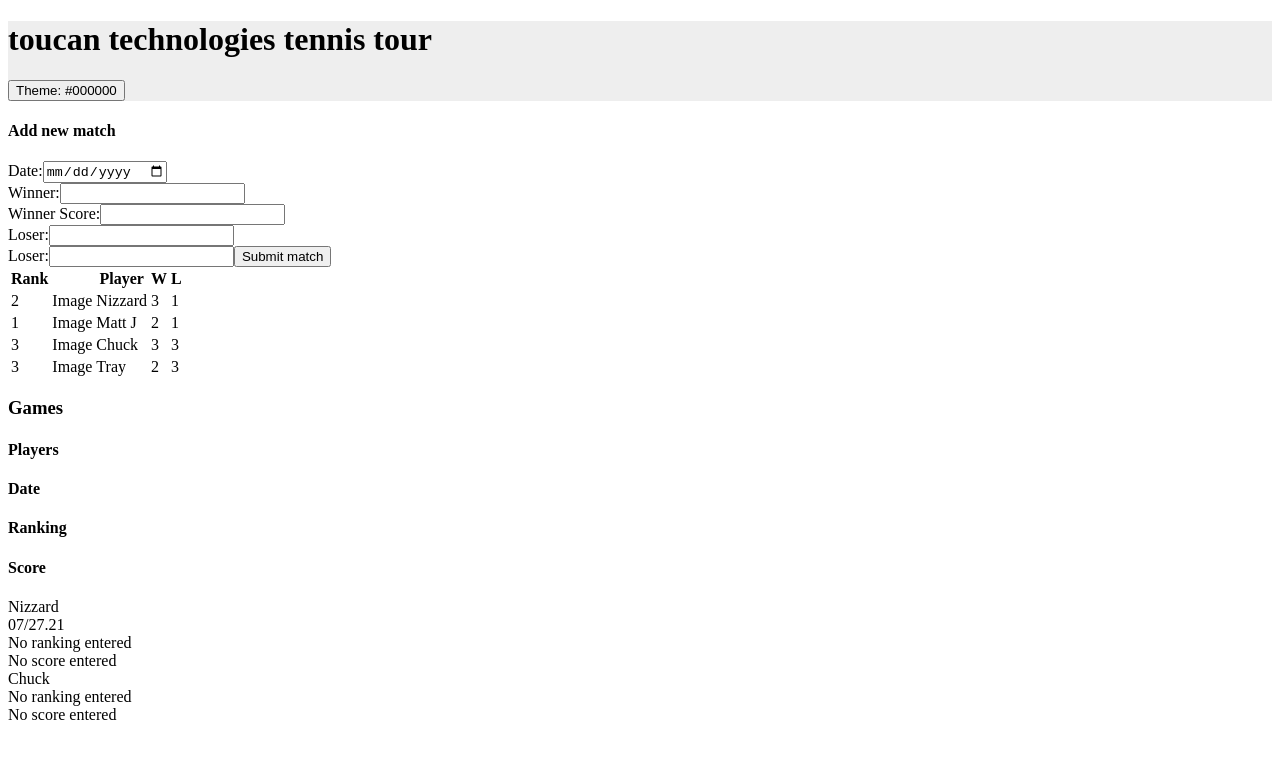
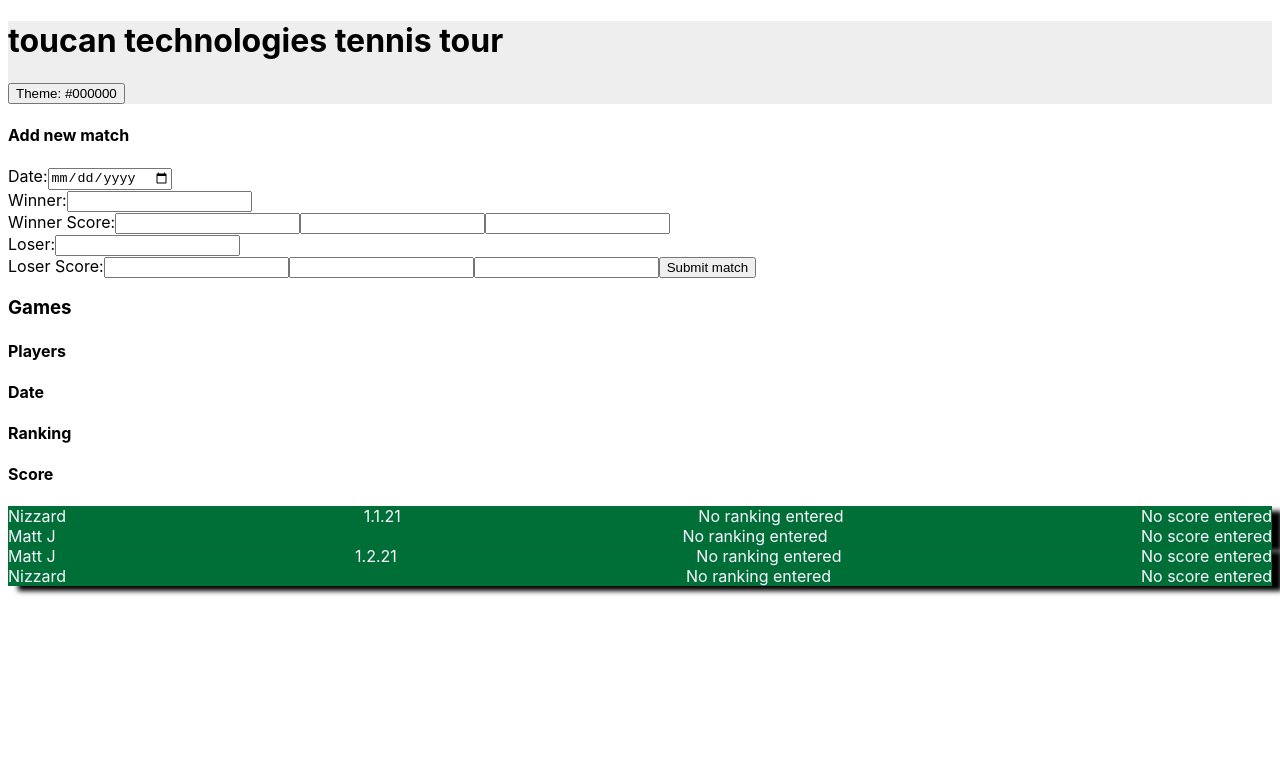
Before and after one commit to alstonwhite/tennis-ladder-arch, a React (Create React App) app: page / in a window 1280 px wide. Shown: the top 758 px of the page. Built offline with nearby package versions, Linux system fonts and the light colour scheme.

Commit message:
Updated add match form

```diff
--- a/src/App.js
+++ b/src/App.js
@@ -1,25 +1,35 @@
-import React, { useState } from 'react'
+import React, { useState, useEffect } from 'react'
+import './index.css'
 
 import { ThemeProvider } from './contexts/ThemeContext'
 import Header from './components/Header'
-import LadderRankings from './components/LadderRankings'
 import MatchesDisplay from './components/MatchesDisplay'
-import AddMatch from './components/AddMatch'
+import AddMatchForm from './components/AddMatchForm'
 
-import { ladder } from './testData'
+import { fetchMatches, postNewMatch } from './testData'
 
 
 function App() {
 
+  const [matches, setMatches] = useState(null);
+
+  const addNewMatch = ({date, winner, loser, winnerScore, loserScore}) => {
+    postNewMatch({date, winner, loser, winnerScore, loserScore});
+    setMatches([{date, winner, loser, winnerScore, loserScore}, ...matches])
+  }
+
+  useEffect(() => {
+    fetchMatches().then(response => setMatches(response))
+  },[])
+
   return (
-    <>
+    <div className="App">
       <ThemeProvider>
         <Header/>
-        <AddMatch/>
-        <LadderRankings players={ladder.players}/>
-        <MatchesDisplay matches={ladder.matches}/>
+        <AddMatchForm addMatch={addNewMatch}/>
+        <MatchesDisplay matches={matches}/>
       </ThemeProvider>
-    </>
+    </div>
   );
 }
 
--- a/src/components/AddMatch.js
+++ /dev/null
@@ -1,72 +0,0 @@
-import React, { useState } from 'react'
-
-import { addMatch } from '../testData.js'
-
-
-const AddMatch = () => {
-
-    const [date, setDate] = useState("")
-    const [winner, setWinner] = useState("")
-    const [winnerScore, setWinnerScore] = useState("")
-    const [loser, setLoser] = useState("")
-    const [loserScore, setLoserScore] = useState("")
-
-    const handleSubmit = (e) => {
-        e.preventDefault()
-
-        addMatch({date, winner, loser, winnerScore, loserScore});
-
-        console.log("Match submitted!")
-
-    }
-
-    return (
-        <>
-            <h4>Add new match</h4>
-            <form onSubmit={handleSubmit}>
-                <label>Date:
-                    <input
-                        type="date"
-                        value={date}
-                        onChange={e => setDate(e.target.value)}
-                    />
-                </label>
-                <br/>
-                <label>Winner:
-                    <input
-                        type="text"
-                        value={winner}
-                        onChange={e => setWinner(e.target.value)}
-                    />
-                </label>
-                <br/>
-                <label>Winner Score:
-                    <input
-                        type="text"
-                        value={winnerScore}
-                        onChange={e => setWinnerScore(e.target.value)}
-                    />
-                </label>
-                <br/>
-                <label>Loser:
-                    <input
-                        type="text"
-                        value={loser}
-                        onChange={e => setLoser(e.target.value)}
-                    />
-                </label>
-                <br/>
-                <label>Loser:
-                    <input
-                        type="text"
-                        value={loserScore}
-                        onChange={e => setLoserScore(e.target.value)}
-                    />
-                </label>
-                <button type="submit">Submit match</button>
-            </form>
-        </>
-    )
-}
-
-export default AddMatch;
--- /dev/null
+++ b/src/components/AddMatchForm.js
@@ -0,0 +1,130 @@
+import React, { useEffect, useState } from 'react'
+
+
+const AddMatchForm = ({ addMatch }) => {
+
+    const [data, setData] = useState(
+        {
+            winner: null,
+            loser: null,
+            winnerScore: [null, null, null, null, null],
+            loserScore: [null, null, null, null, null],
+            date: null
+        }
+    )
+
+    const handleWinnerChange = (e) => {
+        const newWinnerChangeData = {...data};
+        newWinnerChangeData.winner = e.target.value;
+        setData(newWinnerChangeData);
+    }
+
+    const handleLoserChange = (e) => {
+        const newLoserChangeData = {...data};
+        newLoserChangeData.loser = e.target.value;
+        setData(newLoserChangeData);
+    }
+
+    const handleWinnerScoreChange = (i) => (e) => {
+        console.log("i: ", i, "e.target.value: ", e.target.value);
+        const newWinnerScoreChangeData = {...data};
+        newWinnerScoreChangeData.winnerScore[i] = e.target.value;
+        setData(newWinnerScoreChangeData);
+    }
+
+    const handleLoserScoreChange = (i) => (e) => {
+        console.log("i: ", i, "e.target.value: ", e.target.value);
+        const newLoserScoreChangeData = {...data};
+        newLoserScoreChangeData.loserScore[i] = e.target.value;
+        setData(newLoserScoreChangeData);
+    }
+
+    const handleDateChange = (e) => {
+        const newDateChangeData = {...data};
+        newDateChangeData.date = e.target.value;
+        setData(newDateChangeData);
+    }
+
+    const handleSubmit = (e) => {
+        e.preventDefault()
+
+        addMatch(data);
+
+        console.log("Match submitted", data)
+    }
+
+    // useEffect(() => {
+    //     console.log("useEffect data", data)
+    // })
+
+
+    return (
+        <>
+            <h4>Add new match</h4>
+            <form onSubmit={handleSubmit}>
+                <label>Date:
+                    <input
+                        type="date"
+                        value={data.date}
+                        onChange={handleDateChange}
+                    />
+                </label>
+                <br/>
+                <label>Winner:
+                    <input
+                        type="text"
+                        value={data.winner}
+                        onChange={handleWinnerChange}
+                    />
+                </label>
+                <br/>
+                <label>Winner Score:
+                    <input
+                        type="text"
+                        value={data.winnerScore[0]}
+                        onChange={handleWinnerScoreChange(0)}
+                    />
+                    <input
+                        type="text"
+                        value={data.winnerScore[1]}
+                        onChange={handleWinnerScoreChange(1)}
+                    />
+                    <input
+                        type="text"
+                        value={data.winnerScore[2]}
+                        onChange={handleWinnerScoreChange(2)}
+                    />
+                </label>
+                <br/>
+                <label>Loser:
+                    <input
+                        type="text"
+                        value={data.loser}
+                        onChange={handleLoserChange}
+                    />
+                </label>
+                <br/>
+                <label>Loser Score:
+                    <input
+                        type="text"
+                        value={data.loserScore[0]}
+                        onChange={handleLoserScoreChange(0)}
+                    />
+                    <input
+                        type="text"
+                        value={data.loserScore[1]}
+                        onChange={handleLoserScoreChange(1)}
+                    />
+                    <input
+                        type="text"
+                        value={data.loserScore[2]}
+                        onChange={handleLoserScoreChange(2)}
+                    />
+                </label>
+                <button type="submit">Submit match</button>
+            </form>
+        </>
+    )
+}
+
+export default AddMatchForm;
--- a/src/components/LadderRankings.js
+++ b/src/components/LadderRankings.js
@@ -2,10 +2,6 @@ import React from 'react'
 
 
 const LadderRankings = ({players}) => {
-
-    console.log("players isArray", Array.isArray(players))
-    console.log("players array", players)
-
 
     return (
         <>
--- /dev/null
+++ b/src/index.css
@@ -0,0 +1,28 @@
+* {
+    box-sizing: border-box;
+}
+
+.App {
+    font-family: -apple-system, BlinkMacSystemFont, 'Segoe UI', 'Roboto', 'Oxygen',
+    'Ubuntu', 'Cantarell', 'Fira Sans', 'Droid Sans', 'Helvetica Neue',
+    sans-serif;
+}
+
+.matches-grid__game {
+    background-color: #006E37;
+    border: 5px white;
+    color: #f8f8ff;
+    box-shadow: 10px 5px 5px black;
+}
+
+.matches-grid__game {
+    border: 5px white;
+    display: flex;
+    flex-direction: column;
+}
+
+.matches-grid__player {
+    border: 3px white;
+    display: flex;
+    justify-content: space-between;
+}
--- a/src/index.js
+++ b/src/index.js
@@ -4,7 +4,7 @@ import App from './App';
 
 ReactDOM.render(
   <React.StrictMode>
-    <App />
+    <App/>
   </React.StrictMode>,
   document.getElementById('root')
 );
--- a/src/testData.js
+++ b/src/testData.js
@@ -4,44 +4,50 @@ export const ladder = {
   players: [
     {
       name: "Nizzard",
+      id: 1,
       img: logo,
-      ranking: 2,
-      wins: 3,
-      losses: 1
+      ranking: 1,
+      hometown: "Dallas, TX",
+      bio: "stretch",
+      height: "8' 4\"",
+      weight: "190",
+      handedness: "Right"
     },
     {
       name: "Matt J",
+      id: 2,
       img: logo,
-      ranking: 1,
-      wins: 2,
-      losses: 1
-    },
-    {
-      name: "Chuck",
-      img: logo,
-      ranking: 3,
-      wins: 3,
-      losses: 3
-    },
-    {
-      name: "Tray",
-      img: logo,
-      ranking: 3,
-      wins: 2,
-      losses: 3
+      ranking: 2,
+      hometown: "Concord, MA",
+      bio: "jap",
+      height: "6' 0\"",
+      weight: "145",
+      handedness: "Right"
     }
   ],
   matches: [
     {
-      date: "07/27.21",
+      date: "1.1.21",
       winner: "Nizzard",
-      loser: "Chuck",
-      winnerScore: [6, 4, 6],
-      loserScore: [3, 6,4]
+      loser: "Matt J",
+      winnerScore: [6, 4, 6, null, null],
+      loserScore: [3, 6,4, null, null]
+    },
+    {
+      date: "1.2.21",
+      winner: "Matt J",
+      loser: "Nizzard",
+      winnerScore: [3, 3, null, null, null],
+      loserScore: [6, 6, null, null, null]
     }
   ]
 }
 
-  export const addMatch = async (match) => {
-    ladder.matches.push(match)
-  }
+export const fetchMatches = async () => {
+  return ladder.matches;
+}
+
+export const postNewMatch = async (match) => {
+  ladder.matches.push(match)
+  console.log("postMatch matches", ladder.matches)
+}
```
Also changed, not shown: src/components/MatchesDisplay.js (+5 -7 lines).
